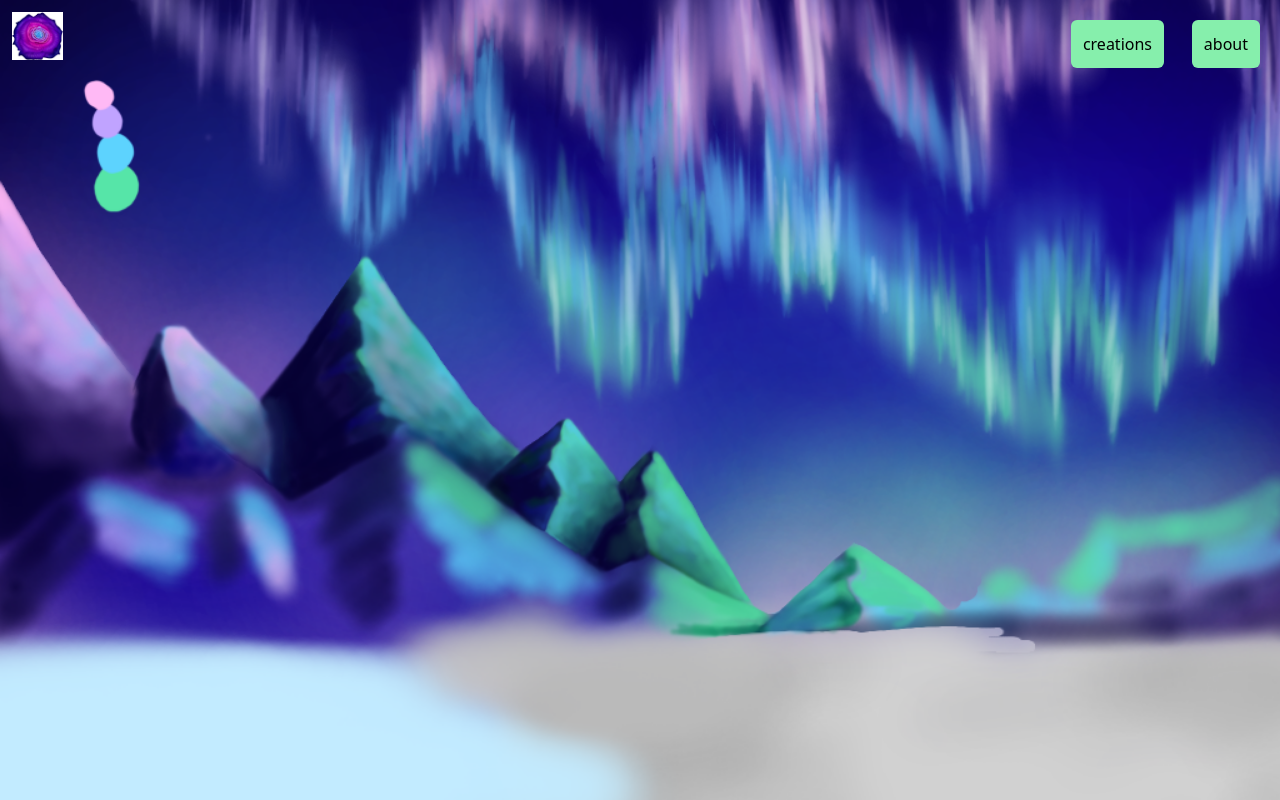
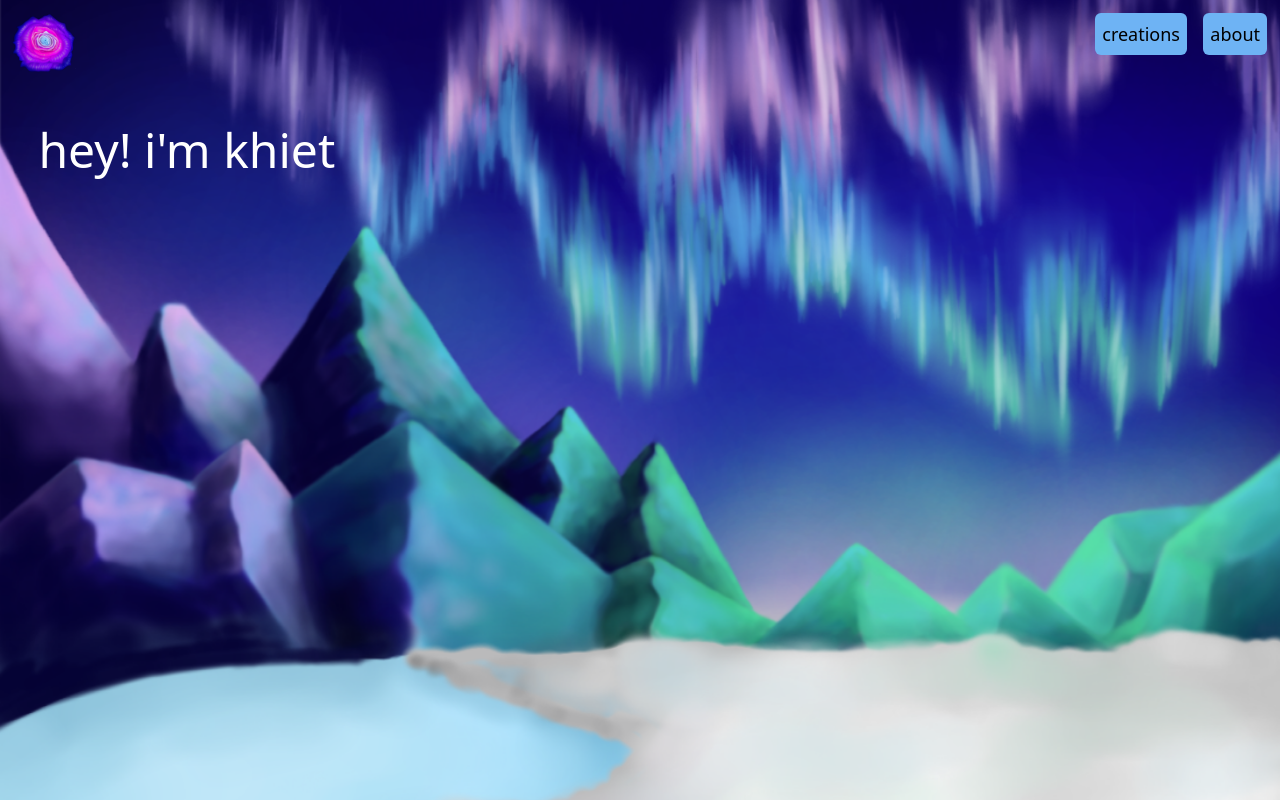
Before and after one commit to night-pianist/myPortfolio, a React (Create React App) app: page / in a window 1280 px wide. Built offline with nearby package versions, Linux system fonts and the light colour scheme.

Commit message:
update bg and btns

```diff
--- a/src/components/LandingPage.tsx
+++ b/src/components/LandingPage.tsx
@@ -10,26 +10,39 @@ const LandingPage = () => {
     const creationsOnClick = () => { navigate('/creations'); } // go to the creations page
 
     return (
-        <div className="landing-page flex">
+        <div className="landing-page">
+            <div className="navbar relative flex items-center">
                 <img
                     src={logo}
                     alt="logo"
-                className="logo h-[4%] w-[4%] m-3"
+                    className="logo h-[5%] w-[5%] m-3"
                     onClick={logoOnClick}
                 />
+                <div className="btns-container absolute top-0 right-0 flex justify-end space-x-4" style={{ padding: '1%'}}>
                     <button // about button
-                className="about-btn bg-green-300 mx-5 my-5 p-3 absolute right-0 rounded-md"
+                        className="about-btn bg-ice-blue sm:text-sm md:text-md lg:text-lg rounded-md"
+                        style={{ padding: '5%' }}
                         onClick={aboutOnClick}
+                    >
+                        creations
+                    </button>
+                    <button // creations button
+                        className="creation-btn bg-ice-blue sm:text-sm md:text-md lg:text-lg rounded-md"
+                        style={{ padding: '5%' }}
+                        onClick={creationsOnClick}
                     >
                         about
                     </button>
-
-            <button // creations button
-                className="creation-btn bg-green-300 mx-5 my-5 p-3 absolute right-24 rounded-md"
-                onClick={creationsOnClick}
+                </div>
+            </div>
+            <div className="content">
+                <h1
+                    className="sm:text-3xl md:text-4xl lg:text-5xl text-white"
+                    style={{ margin: '3%' }}
                 >
-                creations
-            </button>
+                    hey! i'm khiet
+                </h1>
+            </div>
         </div>
      );
 }
--- a/tailwind.config.js
+++ b/tailwind.config.js
@@ -4,7 +4,11 @@ module.exports = {
     "./src/**/*.{js,jsx,ts,tsx}",
   ],
   theme: {
-    extend: {},
+    extend: {
+      colors: {
+        'ice-blue': '#6EB3F4',
+      }
+    },
   },
   plugins: [],
 }
```
Also changed, not shown: src/media/bg.png, src/media/logo.png. Lines whose indentation alone changed are shown as unchanged.
